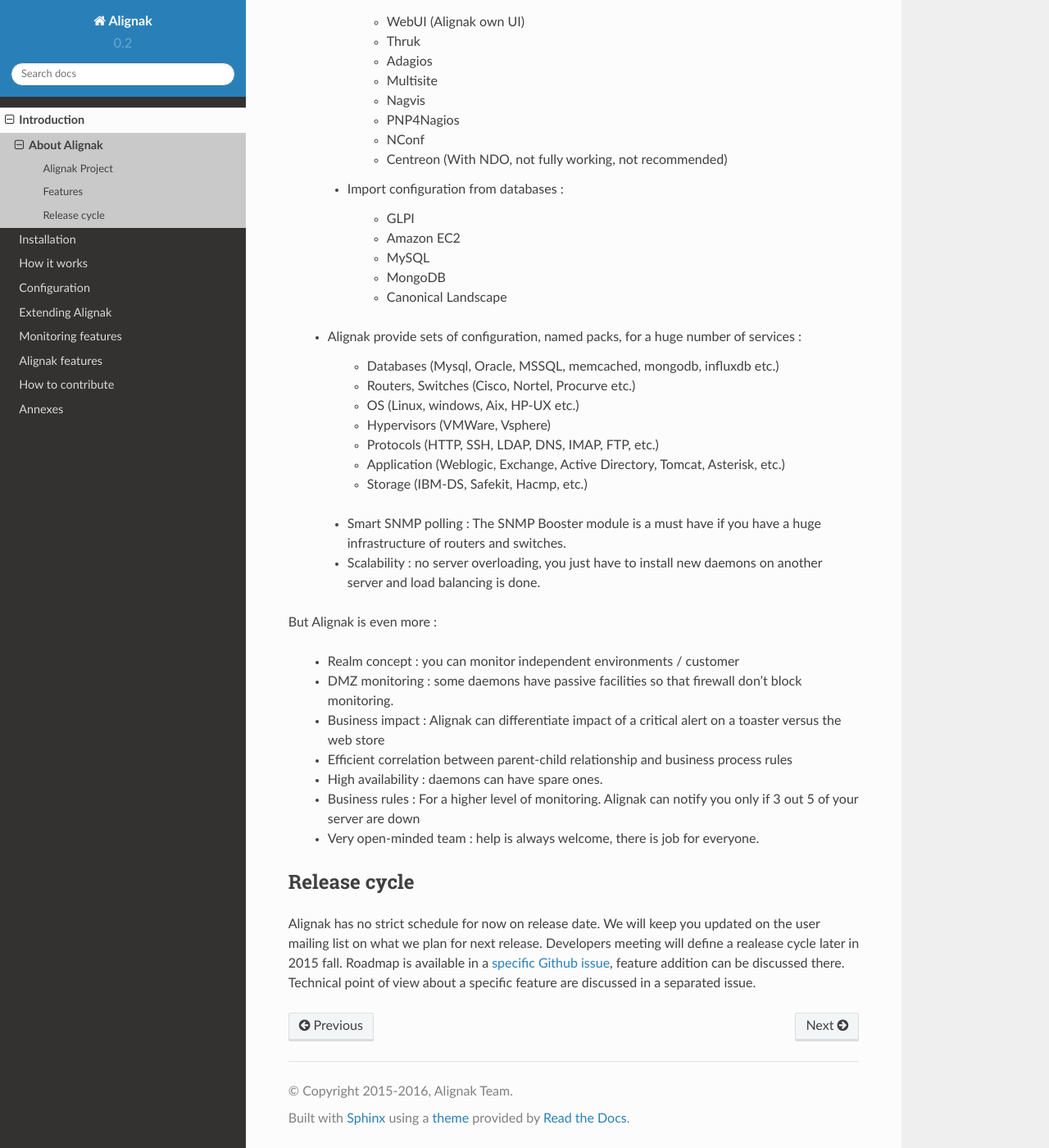
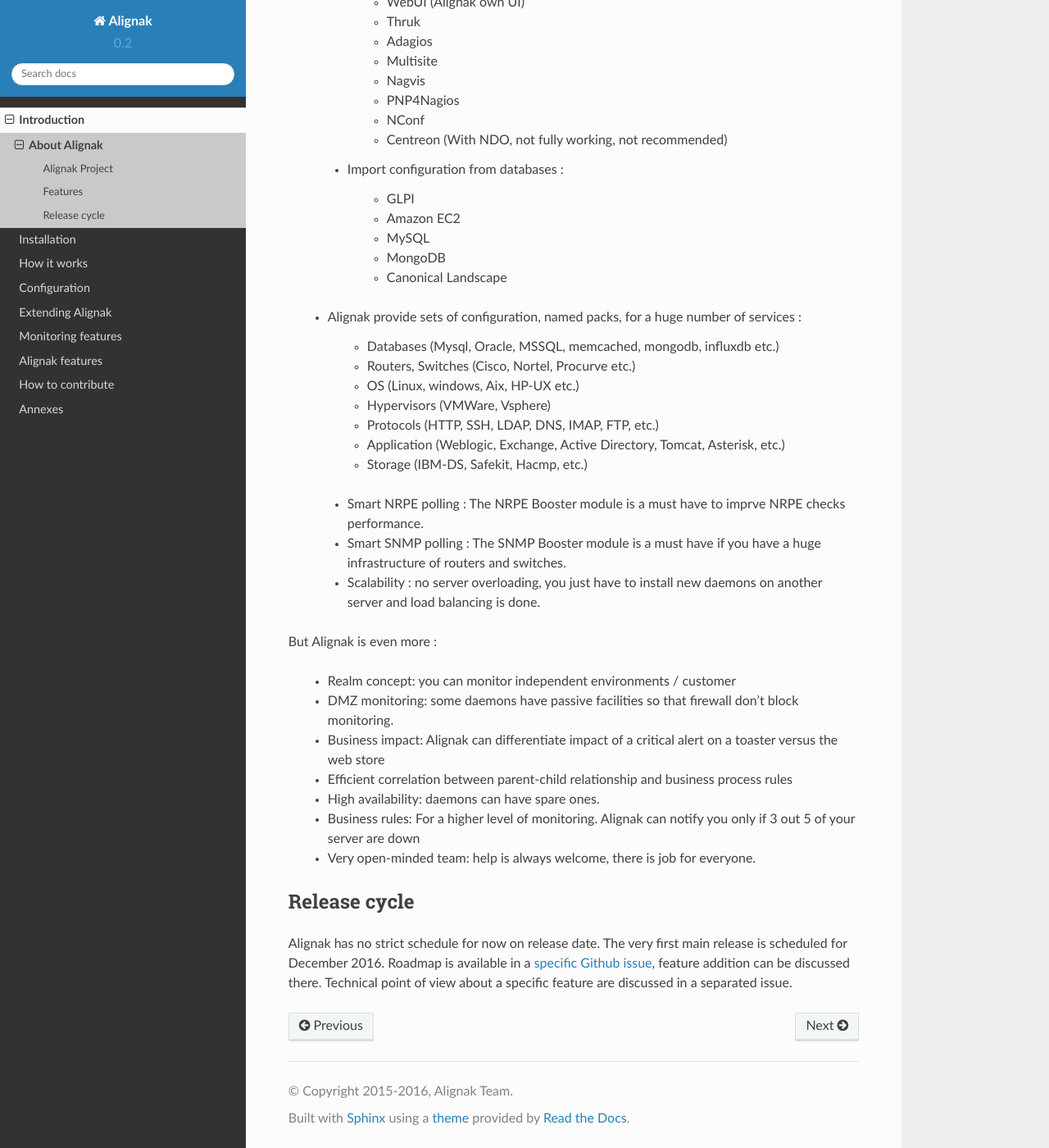
Before and after one commit to Alignak-monitoring/alignak-doc, a Sphinx documentation site: the page built from source/01_introduction/introduction.rst, in a window 1280 px wide and 1400 px high, scrolled down 1493 px. Shown: the whole window at 82% size. Built offline with Sphinx 7.4.7 and the Read the Docs theme 2.0.0, drawn with Linux system fonts in a browser that asks for light colours; pages that are not in the unit, such as notebooks, are missing from menus; some of the changed text lies outside the part shown.

Commit message:
Update introduction - release date

```diff
--- a/source/01_introduction/introduction.rst
+++ b/source/01_introduction/introduction.rst
@@ -8,8 +8,6 @@
 Alignak is an open source monitoring framework written in Python under the terms of the `GNU Affero General Public License`_ .
 It is a fork of the Shinken project.
 
-More information about Alignak is available in the `Alignak documentation <http://alignak-doc.readthedocs.io/en/latest/>`_.
-
 Alignak Project
 ===============
 
@@ -19,11 +17,11 @@
    * Easy to install : we will always recommend packages installations. You can still install it with pip or setup.py directly, see :ref:`installation/index`.
    * Easy for new users : this documentation should helps you to discover Alignak and show simple use-case.
    * Easy to migrate from Nagios : Nagios configuration and plugins will work with Alignak, we try to keep this compatibility while developing it.
-   * Multi-platform : python is available in a lot of OS. We try to write generic code to keep this possible. However, Linux is the most tested OS so far.
+   * Multi-platform : python is available in a lot of Operating Systems. We try to write generic code to keep this possible. However, Linux is the most tested OS so far.
    * Utf8 compliant : python is here to do that. For now Alignak is compatible with 2.6-2.7 version but will work with python 3.x and Pypy in the future.
    * Independent from other monitoring solution : Alignak is a framework that can integrate with others through standard interfaces). Flexibility first.
-   * Flexible : in an architecture point view. It is very close to our scalability wish. OpenStack integration is our long term goal (short lifetime architecture)
-   * Easy to contribute : contribution has to be an easy process. Alignak follow pep8 and pylint coding standard add readability. Step by step help to contribute can be found in :ref:`Contributing <contributing/index>`
+   * Flexible: in an architecture point view. It is very close to our scalability wish. OpenStack integration is our long term goal (short lifetime architecture)
+   * Easy to contribute: contribution has to be an easy process. Alignak follow pep8 and pylint coding standard to add readability. Step by step help to contribute can be found in :ref:`Contributing <contributing/index>`
 
 This is basically what Alignak is made of. Maybe add the "keep it simple" Linux principle and it's perfect. There is nothing we don't want, we consider every features / ideas.
 
@@ -34,9 +32,10 @@
 Alignak has a lot of features, we started to list some of them in the last paragraph. Let's go into details:
 
   * Role separated daemons : we want a daemon to do one thing but doing it good. There are 6 of them but one is not compulsory.
+
   * Great flexibility : you didn't got that already? Alignak modules allow it to talk to almost everything you can imagine.
 
-  Those two points involve all the following :
+Those two points involve all the following :
 
   * Data export to databases :
 
@@ -79,6 +78,8 @@
       * Application (Weblogic, Exchange, Active Directory, Tomcat, Asterisk, etc.)
       * Storage (IBM-DS, Safekit, Hacmp, etc.)
 
+  * Smart NRPE polling : The NRPE Booster module is a must have to imprve NRPE checks performance.
+
   * Smart SNMP polling : The SNMP Booster module is a must have if you have a huge infrastructure of routers and switches.
 
   * Scalability : no server overloading, you just have to install new daemons on another server and load balancing is done.
@@ -86,20 +87,19 @@
 
 But Alignak is even more :
 
-  * Realm concept : you can monitor independent environments / customer
-  * DMZ monitoring : some daemons have passive facilities so that firewall don't block monitoring.
-  * Business impact : Alignak can differentiate impact of a critical alert on a toaster versus the web store
-  * Efficient correlation between parent-child relationship and business process rules
-  * High availability : daemons can have spare ones.
-  * Business rules :  For a higher level of monitoring. Alignak can notify you only if 3 out 5 of your server are down
-  * Very open-minded team : help is always welcome, there is job for everyone.
+    * Realm concept: you can monitor independent environments / customer
+    * DMZ monitoring: some daemons have passive facilities so that firewall don't block monitoring.
+    * Business impact: Alignak can differentiate impact of a critical alert on a toaster versus the web store
+    * Efficient correlation between parent-child relationship and business process rules
+    * High availability: daemons can have spare ones.
+    * Business rules:  For a higher level of monitoring. Alignak can notify you only if 3 out 5 of your server are down
+    * Very open-minded team: help is always welcome, there is job for everyone.
 
 
 Release cycle
 =============
 
-Alignak has no strict schedule for now on release date. We will keep you updated on the user mailing list on what we plan for next release.
-Developers meeting will define a realease cycle later in 2015 fall.
+Alignak has no strict schedule for now on release date. The very first main release is scheduled for December 2016.
 Roadmap is available in a `specific Github issue`_, feature addition can be discussed there.
 Technical point of view about a specific feature are discussed in a separated issue.
 
```
